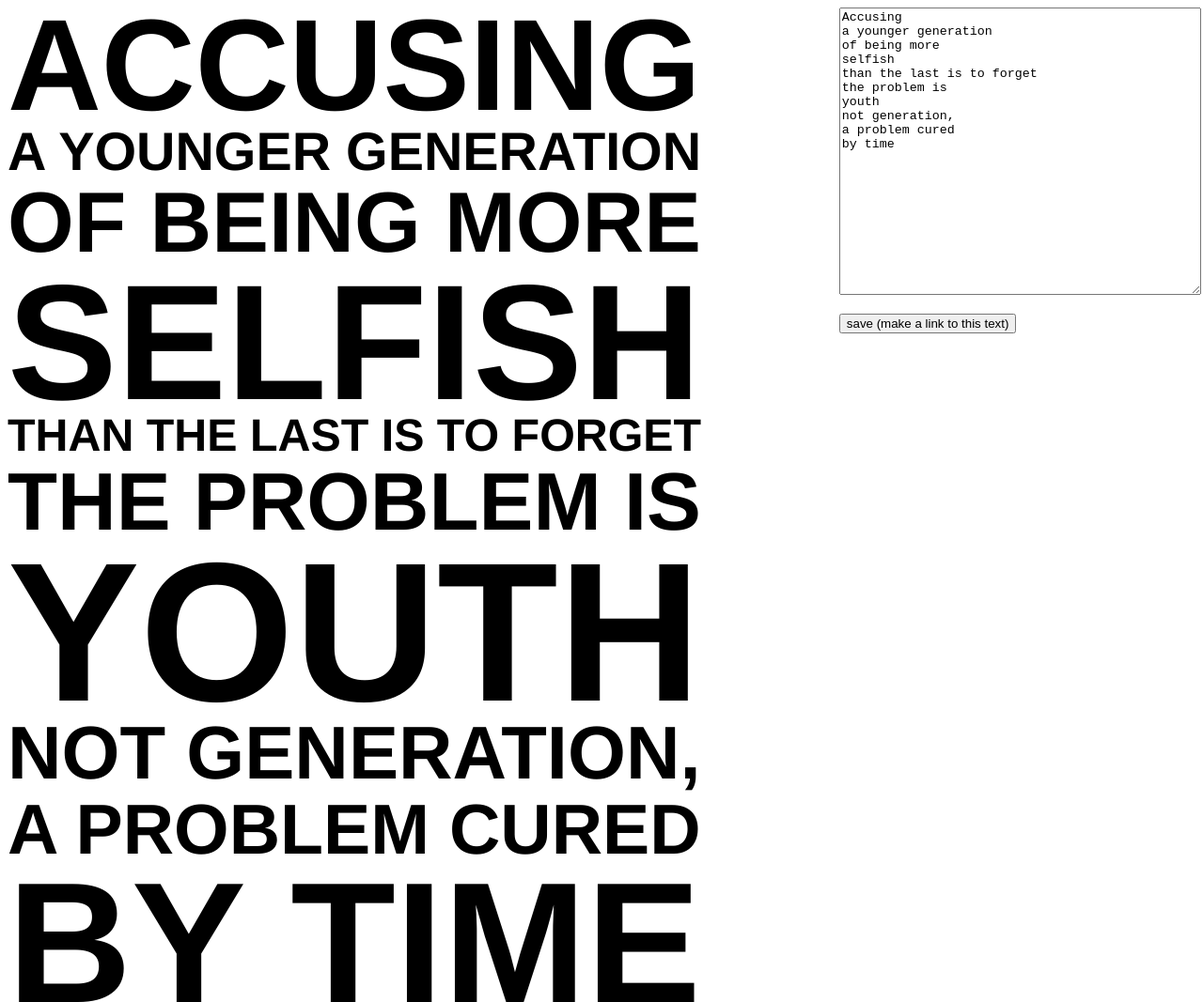
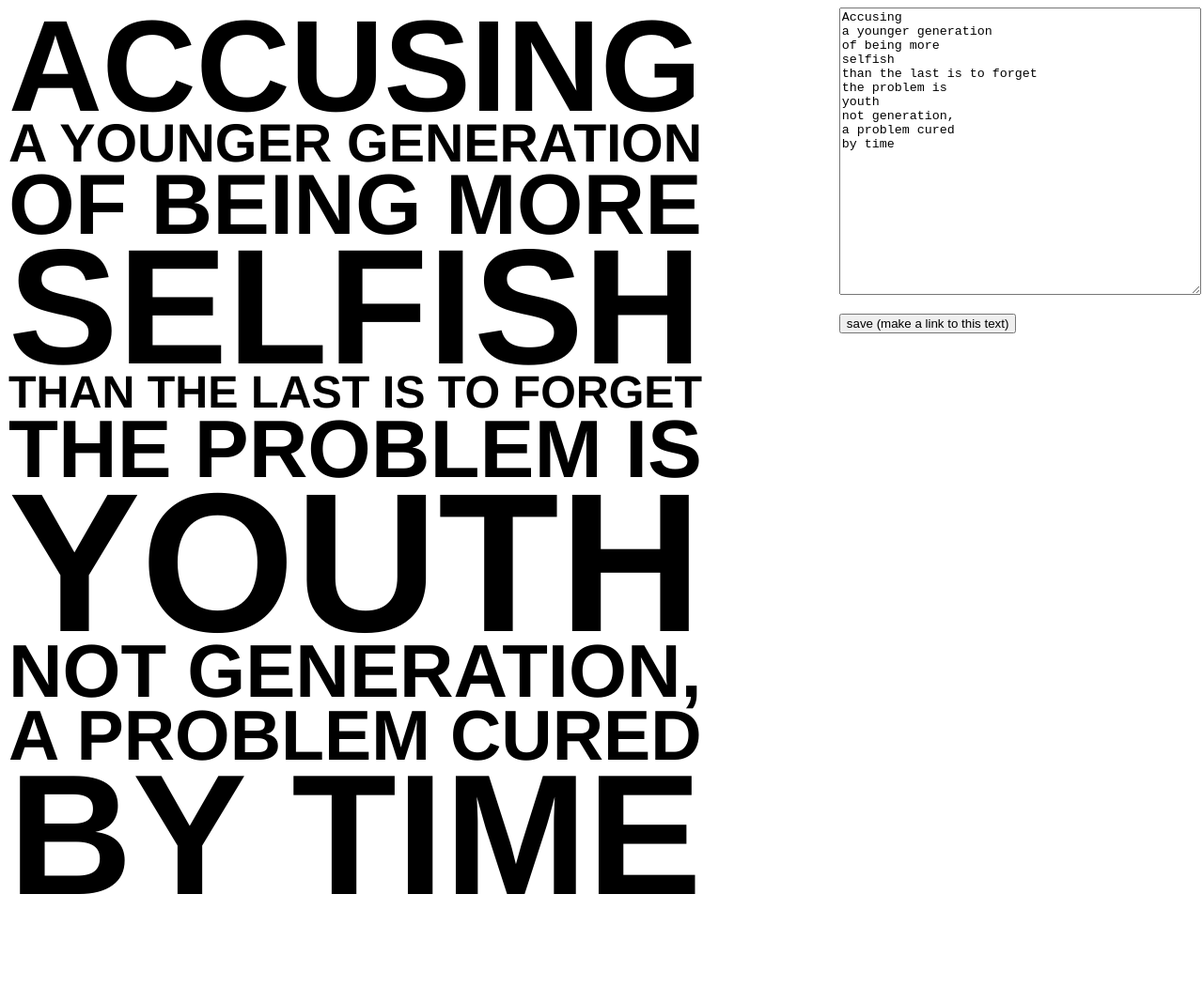
Before and after one commit to sminnee/html5type, a plain HTML site: page index.html in a window 1280 px wide. Shown: the whole page at 94% size. After the commit the page ends 994 px from the top, so only its background shows below. Drawn offline with Linux system fonts and the light colour scheme.

Commit message:
Fixed more rendering quirks

```diff
--- a/html5type.css
+++ b/html5type.css
@@ -14,8 +14,8 @@ textarea {
 #rendered p {
 	margin: 10px 0;
 	padding: 0;
-	/*border: 1px red solid;*/
-	font-family: Helvetica, Futura;
+	border: 1px white solid;
+	font-family: Helvetica;
 	font-size: 20px;
 	font-weight: bold;
 	white-space: nowrap;
--- a/html5type.js
+++ b/html5type.js
@@ -34,7 +34,13 @@ function generate() {
 		span.style.fontSize = (scale * parseFloat(span.style.fontSize)) + 'px';
 
 		// Helvetica (font-size fudge)
-		var topFudge = -0.2; var bottomFudge = -0.23;
+		// Yay browser-specific settings :-/
+		if(navigator.userAgent.indexOf('WebKit') != -1) {
+			var topFudge = -0.2; var bottomFudge = -0.23;
+		} else {
+			var topFudge = -0.06; var bottomFudge = -0.23;
+		}
+
 
 		// Apply fudge (it needs to be block for this to work)
 		span.style.display = 'block';
```
